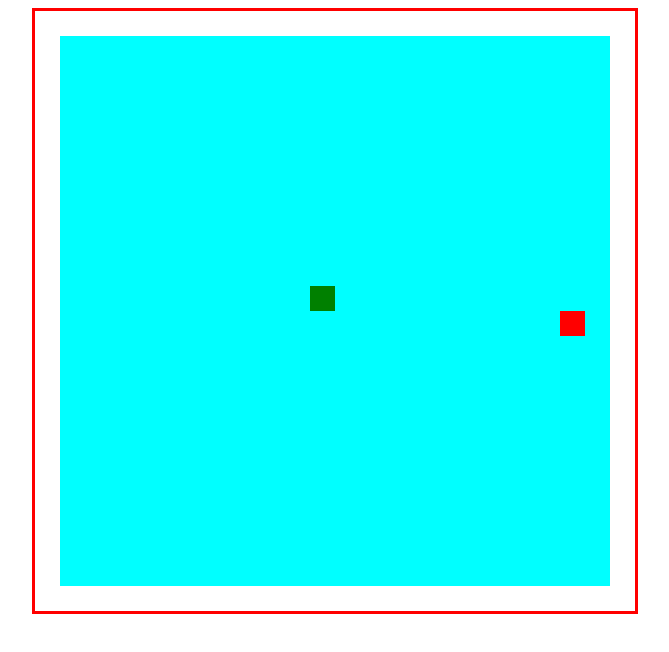
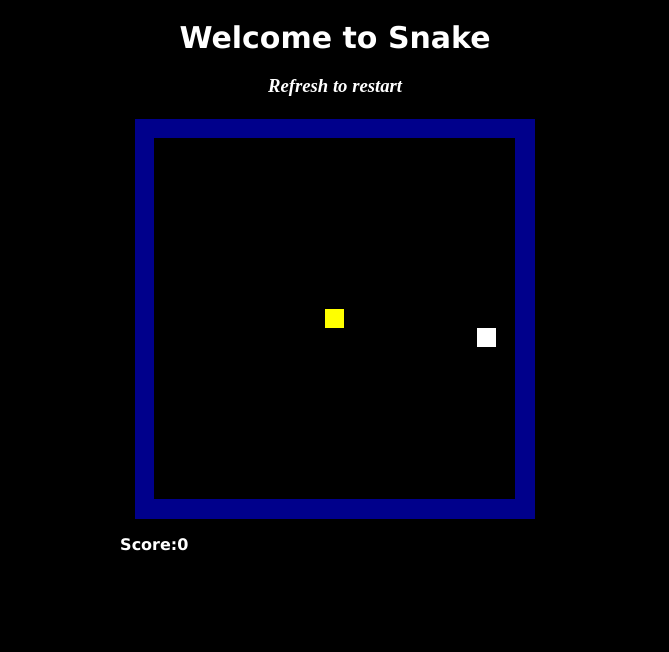
Before and after one commit to padillal/snake, a plain HTML site: page index.html in a window 1280 px wide. Shown: the whole page, without its empty margins (305-974 px from the left). Drawn offline with Linux system fonts and the light colour scheme.

Commit message:
finished logic for game

```diff
--- a/css/style.css
+++ b/css/style.css
@@ -1,7 +1,38 @@
+/* modifying title */
+body{
+  background-color: black;
+}
+h1{
+  text-align: center;
+  color: white;
+  font-family: Verdana, Geneva, sans-serif;
+  font-size: 30px;
+  font-style: normal;
+  font-variant: normal;
+  font-weight: 700;
+}
+h3{
+  text-align: center;
+  font-style: italic;
+  color: white;
+}
 /* modifying the canvas */
 canvas{
+  position:relative;
+  background-color: darkblue;
   border-style: solid;
-  border-color: red;
+  border-color: black;
   display: flex;
   margin: 0 auto;
 }
+div{
+  position:relative;
+  padding-top: 1%;
+  padding-left:33%;
+  display: flex;
+  color: white;
+  font-family: Verdana, Geneva, sans-serif;
+  font-style: normal;
+  font-variant: normal;
+  font-weight: 700;
+}
--- a/index.html
+++ b/index.html
@@ -7,7 +7,10 @@
   </head>
   <body>
     <!--Generate a game board-->
-    <canvas id="canvas" width="600" height="600"></canvas>
+    <h1>Welcome to Snake</h1>
+    <h3>Refresh to restart</h3>
+    <canvas id="canvas" width="400" height="400"></canvas>
+    <div>Score:<span id="score"></span></div>
     <script src="js/script.js"></script>
   </body>
 </html>
--- a/js/script.js
+++ b/js/script.js
@@ -3,8 +3,9 @@ const canvas = document.getElementById('canvas');
 
 //ctx will allow for mods on the canvas
 const ctx = canvas.getContext('2d');
-const gridUnit = 25;
-const gridSize = 23;
+const gridUnit = 19;
+const gridSize = 20;
+let gridmod = (gridSize-1)*gridUnit;
 //score for the points
 let score = 0;
 //creating the snake array
@@ -21,19 +22,19 @@ document.addEventListener('keydown',direction);
 //creating input function
 function direction(input){
   //move left
-  if(input.keyCode == 37){
+  if(input.keyCode == 37 && movment != 'RIGHT'){
     movment = "LEFT";
   }
   //move up
-  if(input.keyCode == 38){
+  if(input.keyCode == 38 && movment != 'DOWN'){
     movment = "UP";
   }
   //move right
-  if(input.keyCode == 39){
+  if(input.keyCode == 39 && movment != 'LEFT'){
     movment = "RIGHT";
   }
   //move down
-  if (input.keyCode == 40){
+  if (input.keyCode == 40 && movment != 'UP'){
     movment = "DOWN";
   }
 }
@@ -47,44 +48,65 @@ let food = {
 //creating the game elements
 function draw(){
   //background color
-  ctx.fillStyle = 'cyan';
+  ctx.fillStyle = 'black';
   //initializing the postion and the size of the canvas minus boarder
   ctx.fillRect(gridUnit,gridUnit,gridSize*gridUnit-gridUnit,gridSize*gridUnit-gridUnit);
   //drawing the snake when the length increases
   for(let i=0; i<snake.length;i++){
-    ctx.fillStyle='green';
+    ctx.fillStyle='yellow';
     //initializing the position for the snake
-    ctx.fillRect(snake[0].x, snake[0].y, gridUnit,gridUnit);
+    ctx.fillRect(snake[i].x, snake[i].y, gridUnit,gridUnit);
   }
   //move the snake
-  let head = snake[0].x;
-  let tail = snake[0].y;
+  let pointX = snake[0].x;
+  let pointY = snake[0].y;
 
   if (movment == "LEFT")
-    snake[0].x -= gridUnit;
+    pointX -= gridUnit;
 
   if (movment == "UP")
-    snake[0].y -= gridUnit;
+    pointY -= gridUnit;
 
   if (movment == "RIGHT")
-    snake[0].x += gridUnit;
+    pointX += gridUnit;
 
   if (movment == "DOWN")
-    snake[0].y += gridUnit;
+    pointY += gridUnit;
 
   //checks to see when the food was eaten
-  if(snake[0].x == food.x && snake[0].y == food.y)
+  if(pointX == food.x && pointY == food.y)
   {
     score += 1;
     food = {
       x:Math.floor(1+(Math.random()*(gridSize-1))) * gridUnit,
       y:Math.floor(1+(Math.random()*(gridSize-1))) * gridUnit
     }
+  }else {
+    snake.pop();
   }
 
+  document.querySelector("#score").innerText = score;
+  //updating the size of the snake
+  let updateSnake = {x:pointX,y:pointY};
+
+  function collision(head,array){
+    for(let i = 0; i <array.length; i++){
+      if (head.x == array[i].x && head.y == array[i].y){
+        return true;
+      }
+    }
+    return false;
+  }
+  if (pointX < gridUnit || pointY < gridUnit ||
+        pointX > gridmod || pointY > gridmod || collision(updateSnake, snake)) {
+          clearInterval(game);
+
+  }
+   snake.unshift(updateSnake);
   //creates the icon for the food and the location
-  ctx.fillStyle = 'red';
+  ctx.fillStyle = 'white';
   ctx.fillRect(food.x,food.y,gridUnit, gridUnit);
+
 }
 
 
```
